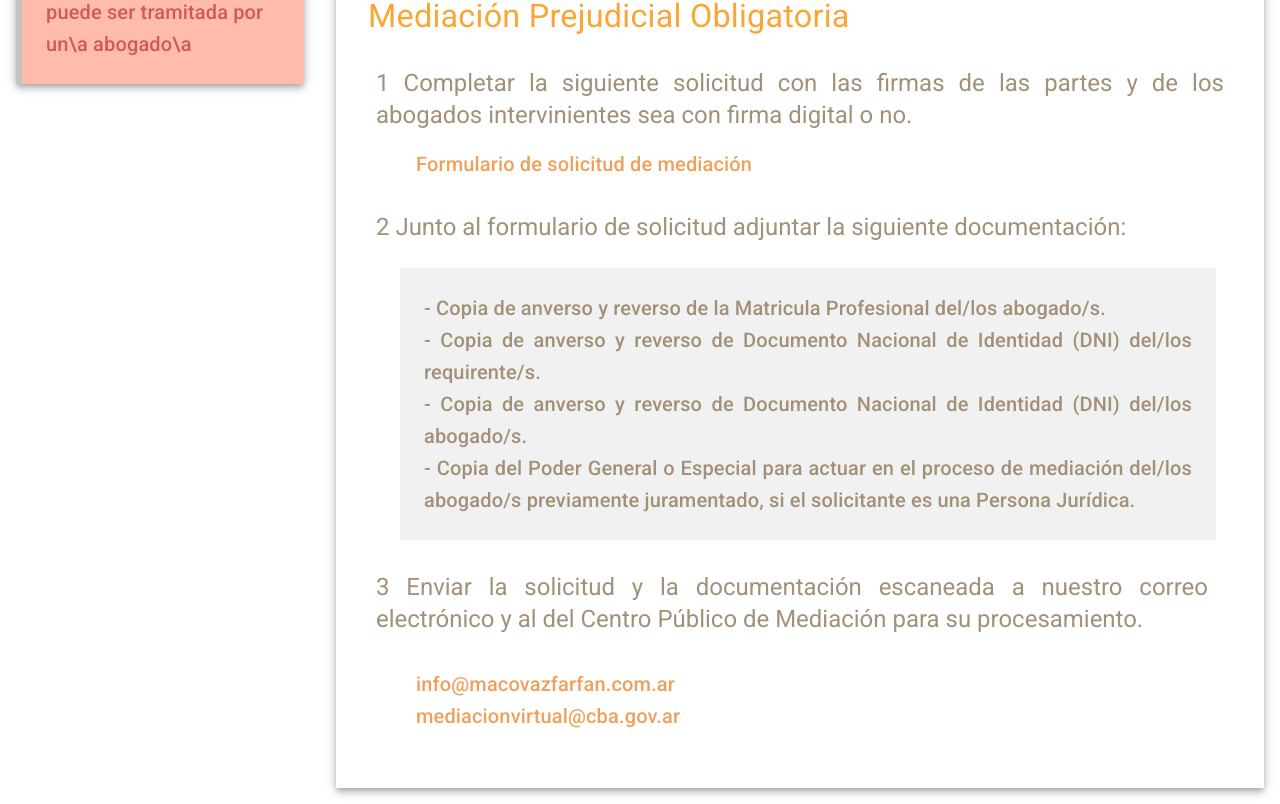
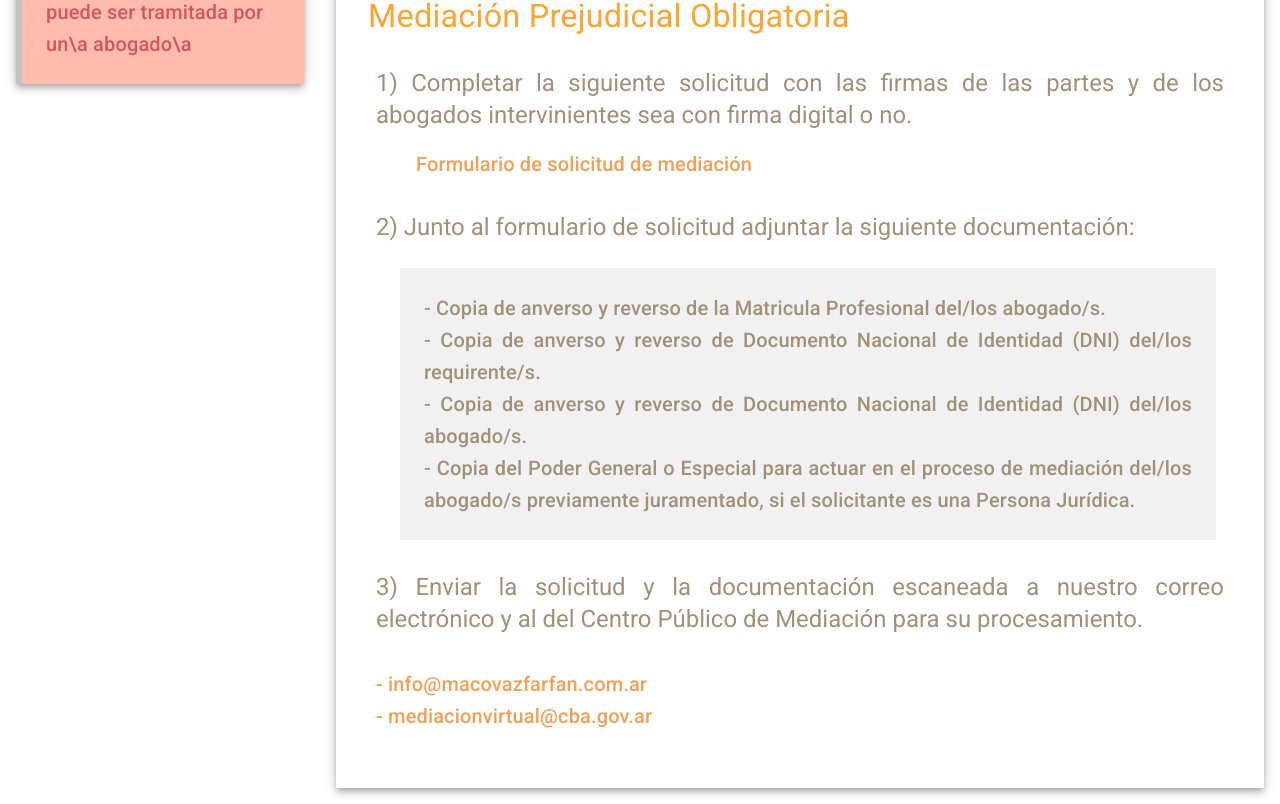
Before and after one commit to facundoolmedo/mediaronline, a React (Create React App) app: page /mediar in a window 1280 px wide. Shown: the part 268-1072 px from the top of the page. Built offline with nearby package versions, Linux system fonts and the light colour scheme.

Commit message:
Pagina mediacion errores

```diff
--- a/src/components/rutas/MediarPage.jsx
+++ b/src/components/rutas/MediarPage.jsx
@@ -94,7 +94,7 @@ const Mediar = (props) => {
                 align="justify"
                 className={classes.texto}
               >
-                1 Completar la siguiente solicitud con las firmas de las partes
+                1) Completar la siguiente solicitud con las firmas de las partes
                 y de los abogados intervinientes sea con firma digital o no.
               </Typography>
             </Box>
@@ -111,7 +111,7 @@ const Mediar = (props) => {
                 align="justify"
                 className={classes.texto}
               >
-                2 Junto al formulario de solicitud adjuntar la siguiente
+                2) Junto al formulario de solicitud adjuntar la siguiente
                 documentación:
               </Typography>
             </Box>
@@ -150,23 +150,23 @@ const Mediar = (props) => {
                 solicitante es una Persona Jurídica.
               </Typography>
             </Box>
-            <Box pl={3} pt={4} pr={5}>
+            <Box pl={3} pt={4} pr={3}>
               <Typography
                 variant="h5"
                 align="justify"
                 className={classes.texto}
               >
-                3 Enviar la solicitud y la documentación escaneada a nuestro
+                3) Enviar la solicitud y la documentación escaneada a nuestro
                 correo electrónico y al del Centro Público de Mediación para su
                 procesamiento.
               </Typography>
             </Box>
-            <Box pl={3} pt={4} ml={5}>
+            <Box pt={4} ml={3}>
               <Typography variant="h6" className={classes.texto2}>
-                info@macovazfarfan.com.ar
+                - info@macovazfarfan.com.ar
               </Typography>
               <Typography variant="h6" className={classes.texto2}>
-                mediacionvirtual@cba.gov.ar
+                - mediacionvirtual@cba.gov.ar
               </Typography>
             </Box>
           </Box>
```
